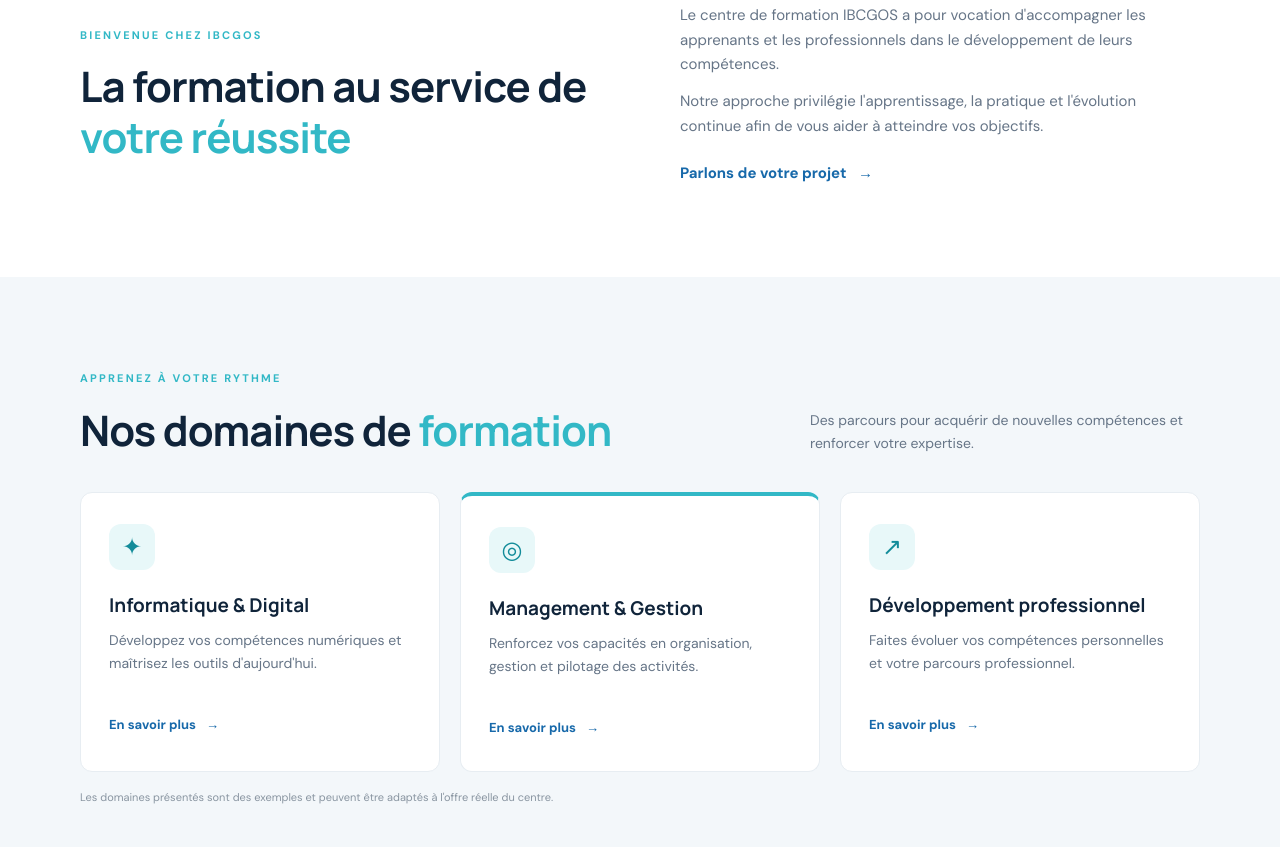
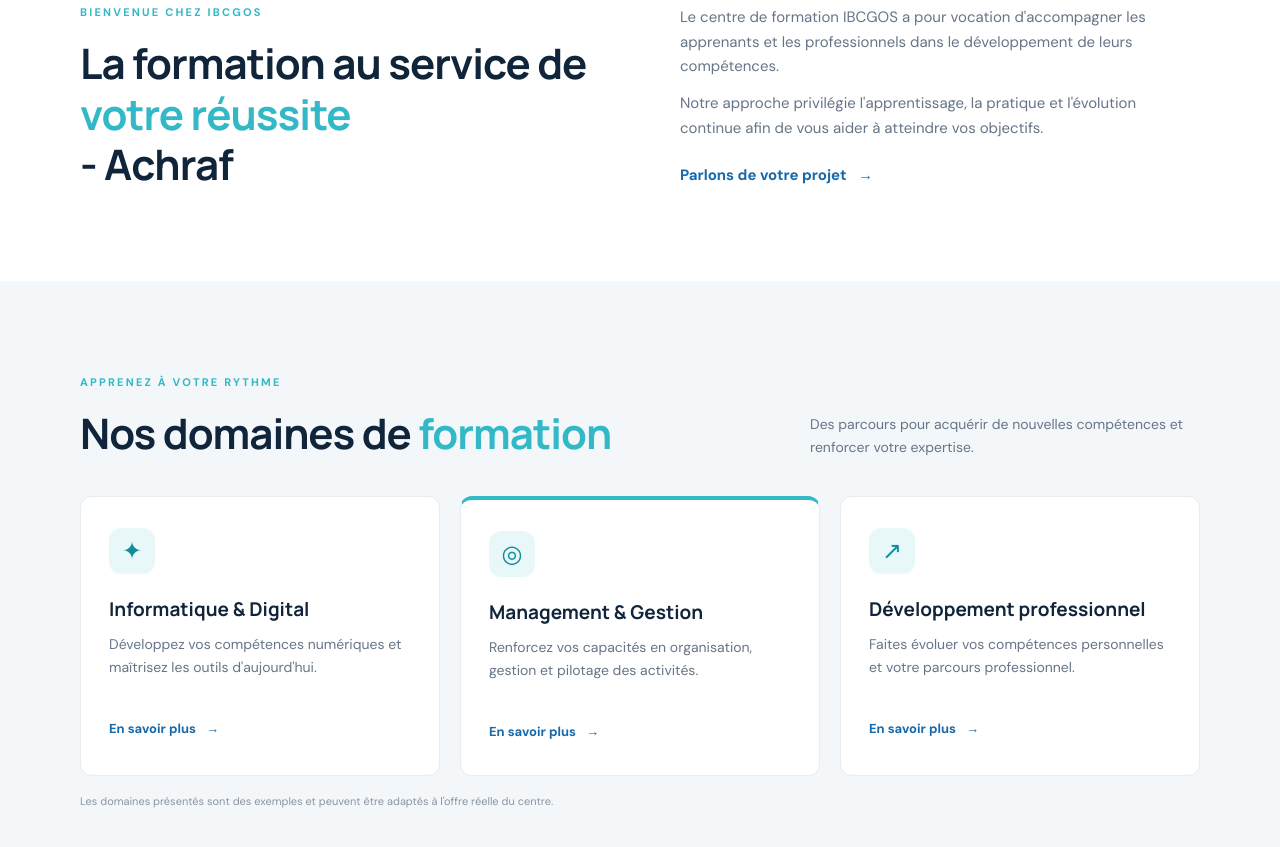
Before and after one commit to achraflamarti/home_page_ib_achraf, a plain HTML site: page index.html in a window 1280 px wide. Shown: the part 799-1646 px from the top of the page. Drawn offline with Linux system fonts and the light colour scheme.

```diff
--- a/index.html
+++ b/index.html
@@ -40,7 +40,7 @@
     <section class="intro section container" id="apropos">
       <div>
         <p class="eyebrow">BIENVENUE CHEZ IBCGOS</p>
-        <h2>La formation au service de <span>votre réussite</span></h2>
+        <h2>La formation au service de <span>votre réussite</span></h2><h2> - Achraf</h2>
       </div>
       <div class="intro-copy">
         <p>Le centre de formation IBCGOS a pour vocation d'accompagner les apprenants et les professionnels dans le développement de leurs compétences.</p>
```
